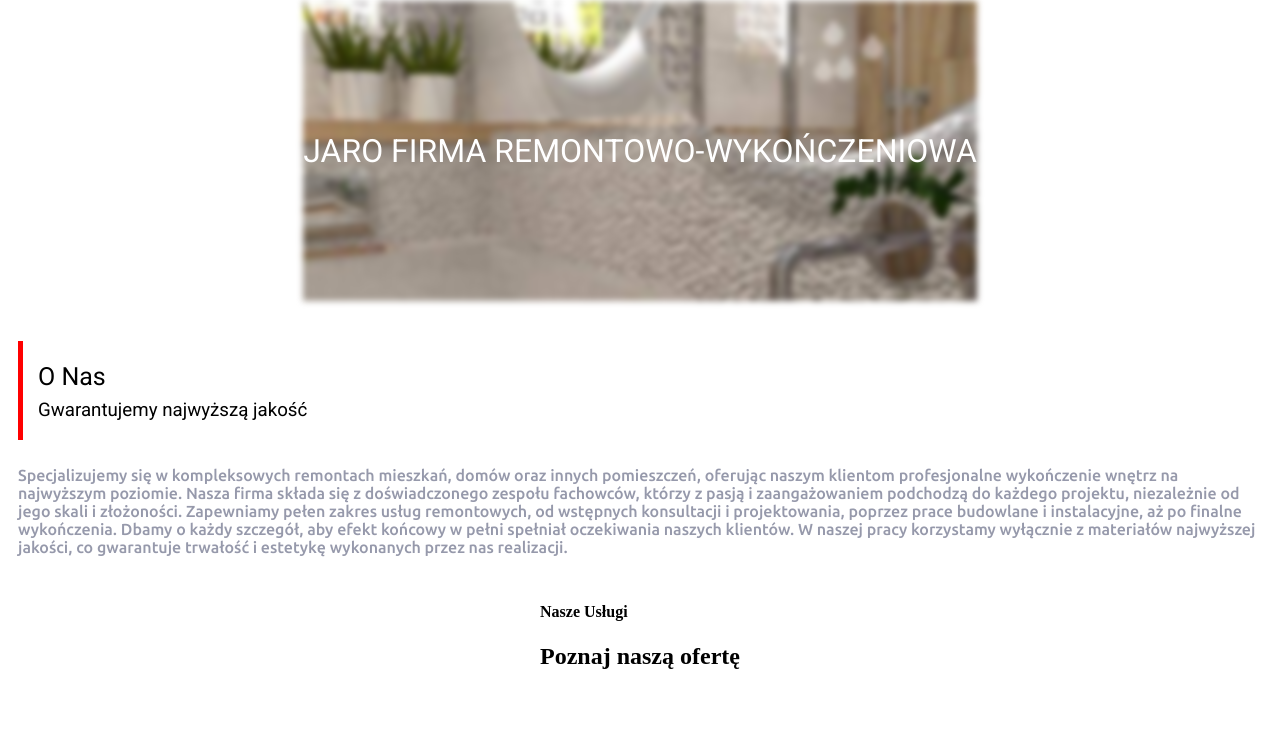
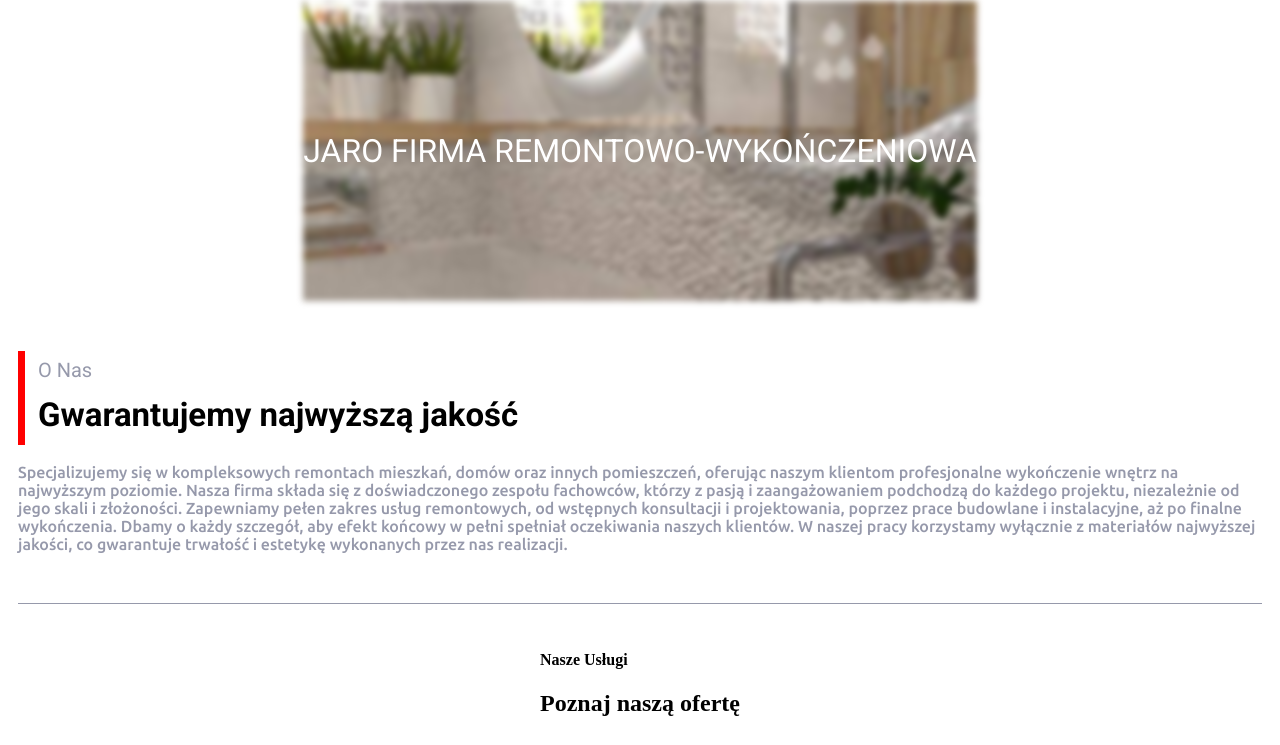
Before and after one commit to JakubKb/Jaro-firma-remontowo-wykonczeniowa, a plain HTML site: page index.html in a window 1280 px wide. Shown: the part 97-842 px from the top of the page. Before the commit the page ends 800 px from the top, so only its background shows below. Drawn offline with Linux system fonts and the light colour scheme.

Commit message:
changed the about header to fit better

```diff
--- a/style.css
+++ b/style.css
@@ -55,28 +55,43 @@ nav button {
   font-weight: 500;
   text-align: left;
   color: hsl(231, 11%, 63%);
+  border-bottom: 1px solid hsl(231, 11%, 63%);
+  padding-bottom: 50px;
 }
 
 .about-header {
   margin-top: 0;
-  margin-bottom: 10px;
+  margin-bottom: -20px;
   padding-right: 10px;
   display: inline-block;
-  border-left: 5px solid red;
-  padding-left: 15px;
+  padding-left: 20px;
   text-align: left;
+  position: relative;
+}
+
+.about-header::before {
+  content: "";
+  position: absolute;
+  left: 0;
+  top: 10px;
+  bottom: 0;
+  width: 7px;
+  height: 75%;
+  background-color: red;
 }
 
 .about h2 {
   font-family: "Roboto", sans-serif;
   font-weight: 400;
-  font-size: 25px;
-  margin-bottom: -10px;
+  font-size: 20px;
+  color: hsl(231, 11%, 63%);
+  margin-bottom: -20px;
 }
 
 .about h3 {
   font-family: "Roboto", sans-serif;
-  font-weight: 400;
+  font-weight: 600;
+  font-size: 33px;
 }
 
 .banner {
```
